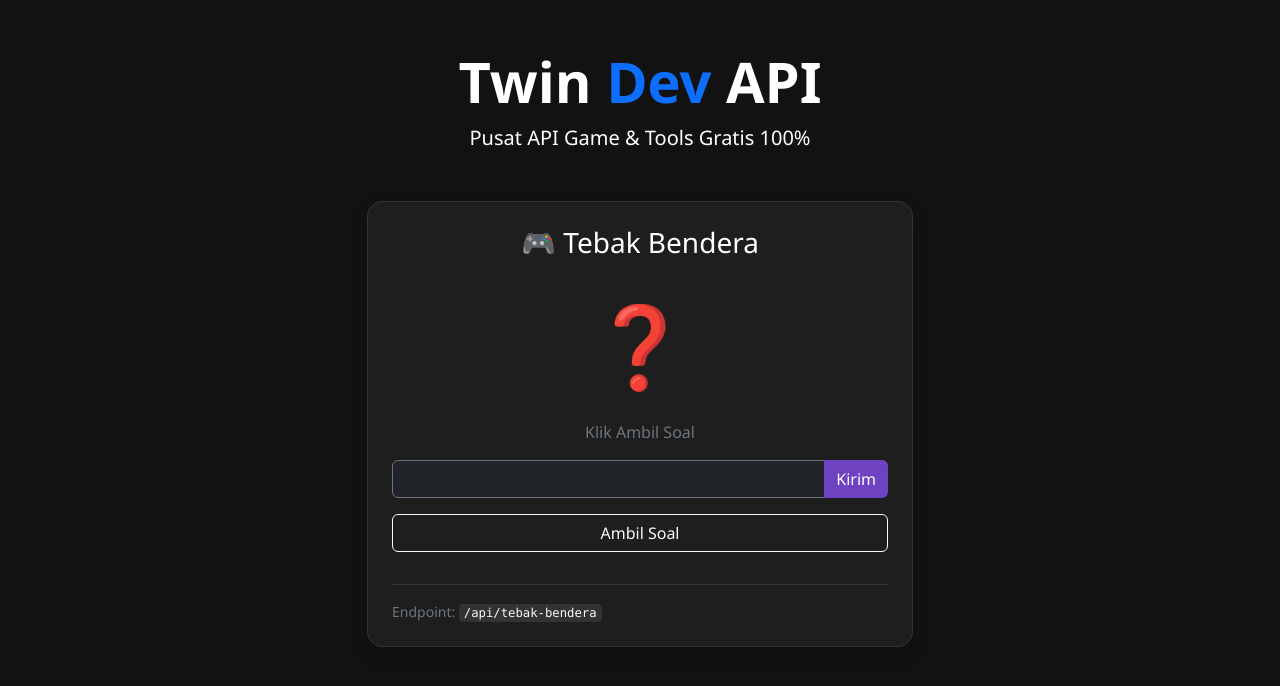
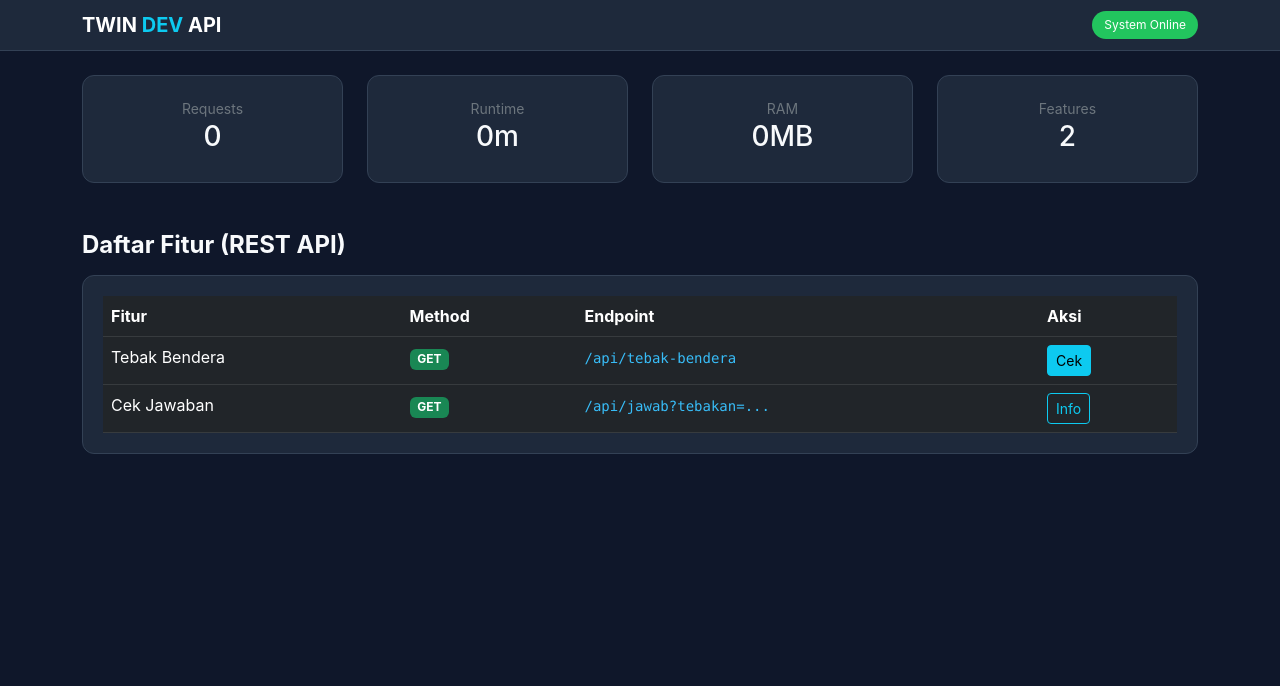
Before and after one commit to Evananaklancau/Pann, a website: page index.html in a window 1280 px wide. Drawn offline with nearby package versions, Linux system fonts and the light colour scheme; no server answers.

Commit message:
Update index.html

```diff
--- a/index.html
+++ b/index.html
@@ -3,68 +3,98 @@
 <head>
     <meta charset="UTF-8">
     <meta name="viewport" content="width=device-width, initial-scale=1.0">
-    <title>Twin API Dashboard</title>
+    <title>Twin Dev API | Dashboard</title>
     <link href="https://cdn.jsdelivr.net/npm/bootstrap@5.3.0/dist/css/bootstrap.min.css" rel="stylesheet">
     <style>
-        body { background: #121212; color: white; font-family: 'Segoe UI', Tahoma, Geneva, Verdana, sans-serif; }
-        .card { background: #1e1e1e; border: 1px solid #333; color: white; border-radius: 15px; }
-        .btn-primary { background: #6f42c1; border: none; }
-        .btn-primary:hover { background: #5a32a3; }
-        code { color: #f8f9fa; background: #333; padding: 2px 5px; border-radius: 4px; }
+        body { background-color: #0f172a; color: #f8fafc; font-family: 'Inter', sans-serif; }
+        .navbar { background-color: #1e293b; border-bottom: 1px solid #334155; }
+        .card-stat { background: #1e293b; border: 1px solid #334155; border-radius: 12px; padding: 20px; transition: 0.3s; }
+        .card-stat:hover { border-color: #38bdf8; }
+        .badge-status { background: #22c55e; color: white; padding: 5px 12px; border-radius: 20px; font-size: 12px; }
+        code { color: #38bdf8; }
     </style>
 </head>
 <body>
 
-<div class="container mt-5">
-    <div class="text-center mb-5">
-        <h1 class="display-4 fw-bold">Twin <span class="text-primary">Dev</span> API</h1>
-        <p class="lead">Pusat API Game & Tools Gratis 100%</p>
+<nav class="navbar navbar-dark mb-4">
+    <div class="container">
+        <span class="navbar-brand mb-0 h1 fw-bold">TWIN <span class="text-info">DEV</span> API</span>
+        <span class="badge-status">System Online</span>
     </div>
+</nav>
 
-    <div class="row justify-content-center">
-        <div class="col-md-6">
-            <div class="card p-4 shadow">
-                <h3 class="text-center">🎮 Tebak Bendera</h3>
-                <div id="bendera" class="text-center my-3" style="font-size: 80px;">❓</div>
-                <p id="hint" class="text-center text-secondary">Klik Ambil Soal</p>
-
-                <div class="input-group mb-3">
-                    <input type="text" id="jawabanInput" class="form-control bg-dark text-white border-secondary" placeholder="Jawaban...">
-                    <button onclick="jawabSoal()" class="btn btn-primary">Kirim</button>
-                </div>
-
-                <button onclick="ambilSoal()" class="btn btn-outline-light w-100 mb-3">Ambil Soal</button>
-                <div id="hasil" class="text-center fw-bold"></div>
-
-                <hr class="border-secondary">
-                <small class="text-secondary">Endpoint: <code>/api/tebak-bendera</code></small>
+<div class="container">
+    <div class="row g-4 mb-5 text-center">
+        <div class="col-6 col-md-3">
+            <div class="card-stat">
+                <small class="text-secondary">Requests</small>
+                <h3 id="reqCount">0</h3>
+            </div>
+        </div>
+        <div class="col-6 col-md-3">
+            <div class="card-stat">
+                <small class="text-secondary">Runtime</small>
+                <h3 id="runtime">0m</h3>
+            </div>
+        </div>
+        <div class="col-6 col-md-3">
+            <div class="card-stat">
+                <small class="text-secondary">RAM</small>
+                <h3 id="ramUsage">0MB</h3>
+            </div>
+        </div>
+        <div class="col-6 col-md-3">
+            <div class="card-stat">
+                <small class="text-secondary">Features</small>
+                <h3>2</h3>
             </div>
         </div>
     </div>
+
+    <h4 class="mb-3 fw-bold">Daftar Fitur (REST API)</h4>
+    <div class="card-stat mb-4">
+        <table class="table table-dark table-hover mb-0">
+            <thead>
+                <tr>
+                    <th>Fitur</th>
+                    <th>Method</th>
+                    <th>Endpoint</th>
+                    <th>Aksi</th>
+                </tr>
+            </thead>
+            <tbody>
+                <tr>
+                    <td>Tebak Bendera</td>
+                    <td><span class="badge bg-success">GET</span></td>
+                    <td><code>/api/tebak-bendera</code></td>
+                    <td><a href="/api/tebak-bendera" class="btn btn-sm btn-info">Cek</a></td>
+                </tr>
+                <tr>
+                    <td>Cek Jawaban</td>
+                    <td><span class="badge bg-success">GET</span></td>
+                    <td><code>/api/jawab?tebakan=...</code></td>
+                    <td><button class="btn btn-sm btn-outline-info">Info</button></td>
+                </tr>
+            </tbody>
+        </table>
+    </div>
 </div>
 
-
 <script>
-    // Karena HTML ini satu server sama API, kita bisa pake "/" aja
-    const BASE_URL = window.location.origin;
-
-    async function ambilSoal() {
-        const res = await fetch(`${BASE_URL}/api/tebak-bendera`);
-        const data = await res.json();
-        const emoji = data.soal.split(' ').pop();
-        document.getElementById('bendera').innerText = emoji;
-        document.getElementById('hint').innerText = data.hint;
-        document.getElementById('hasil').innerText = "";
+    // Ambil data statistik dari API
+    async function updateStats() {
+        try {
+            const res = await fetch('/api/status');
+            const data = await res.json();
+            document.getElementById('reqCount').innerText = data.total_requests;
+            document.getElementById('runtime').innerText = data.runtime;
+            document.getElementById('ramUsage').innerText = data.memory_usage;
+        } catch (e) { console.log("Gagal update stats"); }
     }
 
-    async function jawabSoal() {
-        const jawab = document.getElementById('jawabanInput').value;
-        const res = await fetch(`${BASE_URL}/api/jawab?tebakan=${jawab}`);
-        const data = await res.json();
-        const hasilDiv = document.getElementById('hasil');
-        hasilDiv.innerText = data.message;
-        hasilDiv.style.color = data.status ? "#2ecc71" : "#e74c3c";
-    }
+    // Update tiap 5 detik
+    setInterval(updateStats, 5000);
+    updateStats();
 </script>
 
 </body>
```
